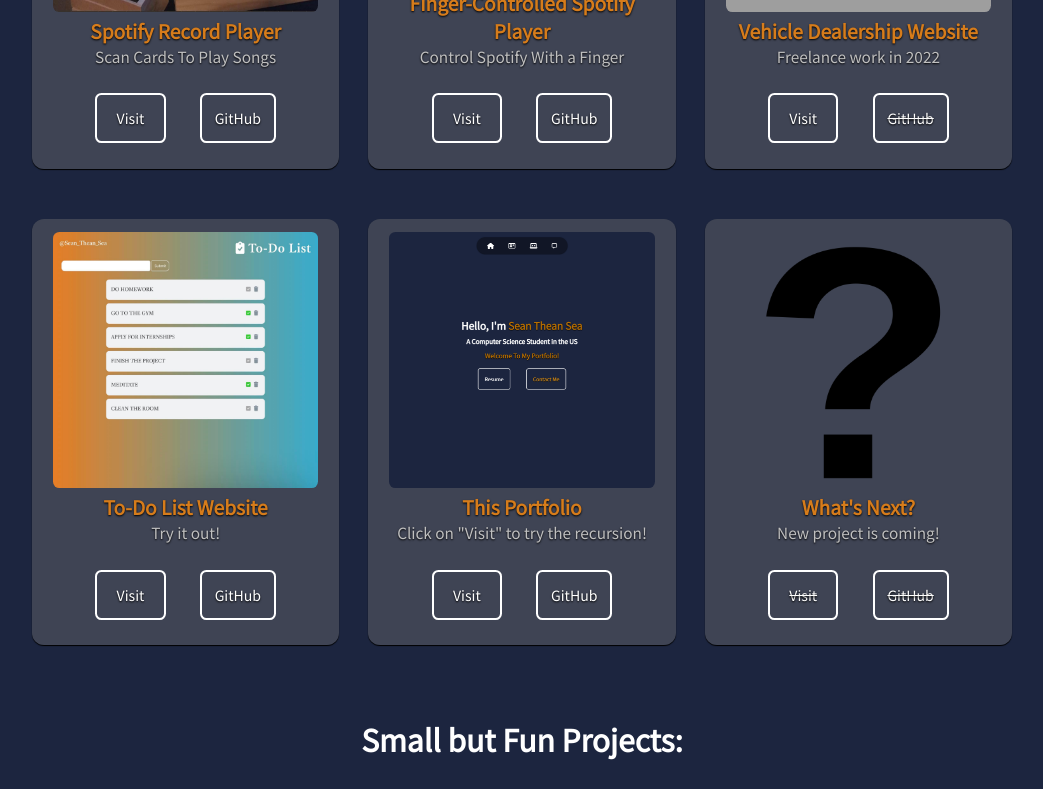
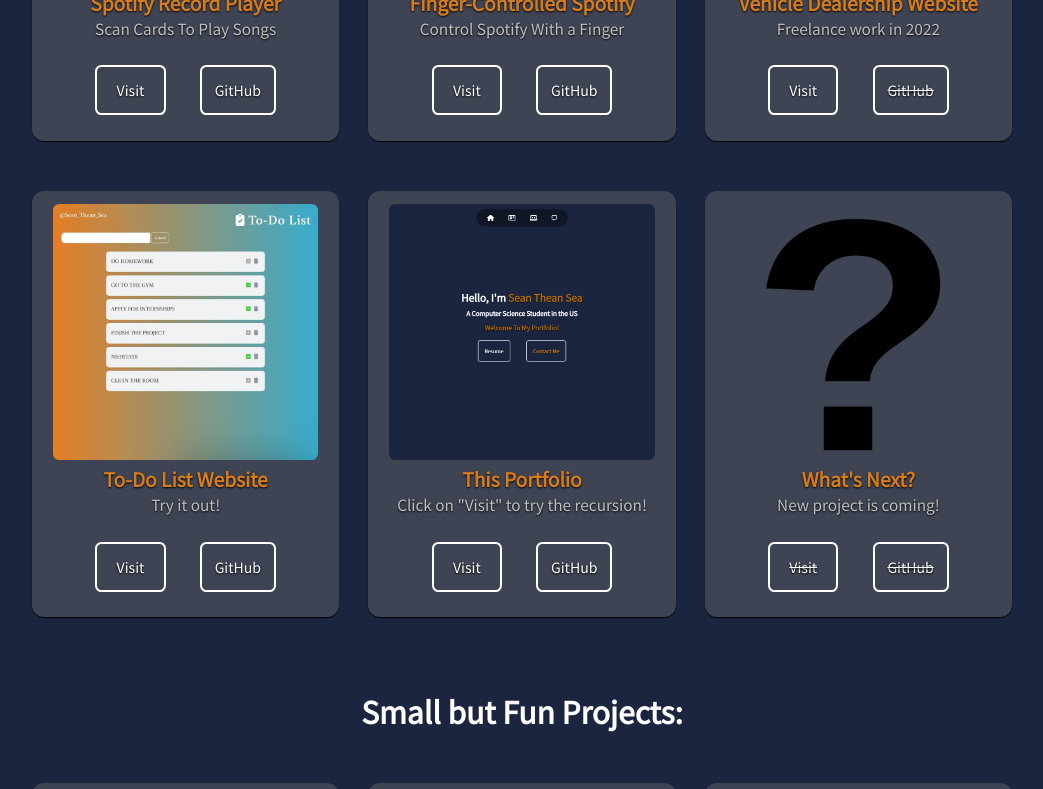
Before and after one commit to Seann0705/personal-portfolio, a plain HTML site: page index.html in a window 1280 px wide. Shown: the part 3304-4093 px from the top of the page, without its empty margins (118-1161 px from the left). Drawn offline with Linux system fonts and the light colour scheme; grey boxes are pictures that could not be loaded.

Commit message:
Update index.html

```diff
--- a/index.html
+++ b/index.html
@@ -113,7 +113,7 @@
         <div class="project">
             <img src="images/FingerSpotify.jpg" alt="" class="project-img">
 
-            <h2>Finger-Controlled Spotify Player</h2>
+            <h2>Finger-Controlled Spotify</h2>
             <p>Control Spotify With a Finger</p>
 
             <div class= "project-buttons">
```
